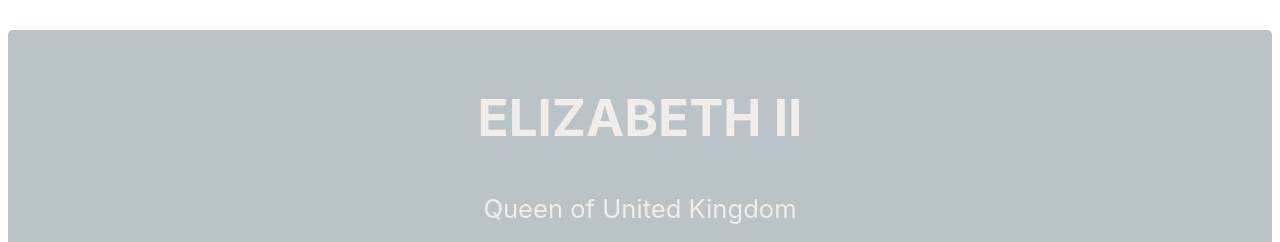
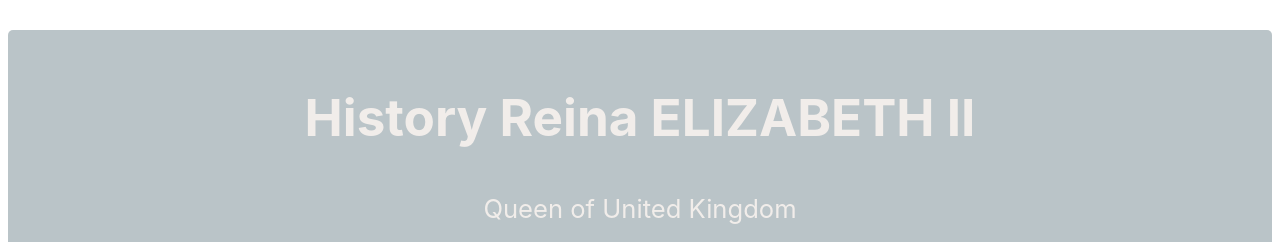
Before and after one commit to Eberechidi/Tribut-Project1, a plain HTML site: page index.html in a window 1280 px wide. Shown: the top 242 px of the page. Drawn offline with Linux system fonts and the light colour scheme.

Commit message:
Update index.html

```diff
--- a/index.html
+++ b/index.html
@@ -9,7 +9,7 @@
 
 <body>
     <main id="main">
-        <h1 id="title">ELIZABETH II</h1>
+        <h1 id="title">History Reina ELIZABETH II</h1>
         <p>Queen of United Kingdom</p>
 
         <div id="img-div">
```
